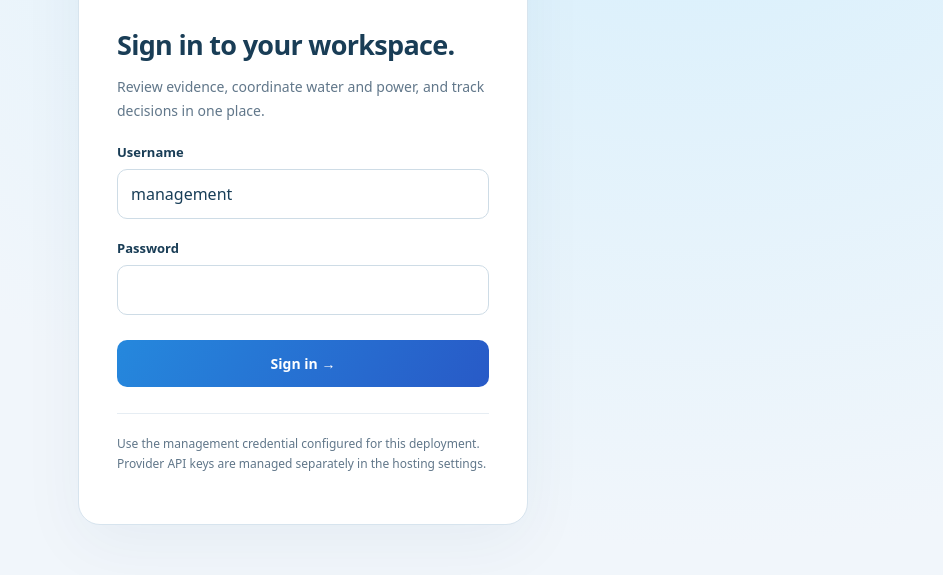
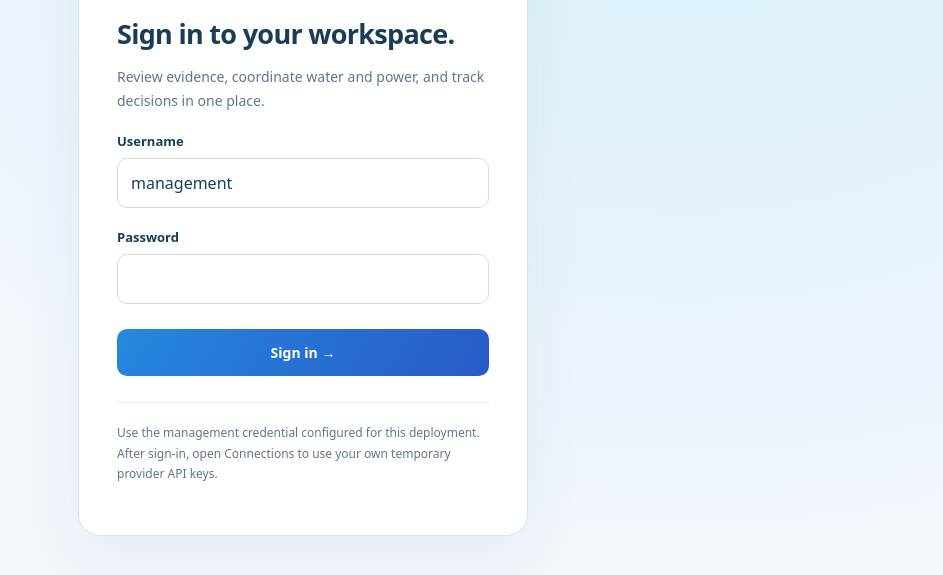
Before and after one commit to venuha/Jalasetu, a website: page app/static/login.html in a window 1280 px wide. Shown: the part 189-764 px from the top of the page, without its empty margins (337-1280 px from the left). Drawn offline with Linux system fonts and the light colour scheme.

Commit message:
Point sign-in guidance to temporary provider connections

```diff
--- a/app/static/login.html
+++ b/app/static/login.html
@@ -1,5 +1,5 @@
 <!doctype html><html lang="en"><head><meta charset="utf-8"><meta name="viewport" content="width=device-width,initial-scale=1"><title>Management sign-in · JalaSetu</title><style>
 *{box-sizing:border-box}body{margin:0;min-height:100vh;background:radial-gradient(ellipse at 80% 0%,#d6effc,transparent 65%),#f1f6fb;color:#193d56;font:16px system-ui,-apple-system,BlinkMacSystemFont,"Segoe UI",sans-serif;display:grid;place-items:center;padding:24px}.card{width:min(100%,450px);padding:38px;border:1px solid #d7e4ee;border-radius:22px;background:#fff;box-shadow:0 18px 65px #173f5b0d}.brand{font-size:29px;font-weight:800;letter-spacing:-1px}.eyebrow{margin-top:8px;font-size:10px;font-weight:700;letter-spacing:2px;color:#387ba4}h1{font-size:27px;line-height:1.2;margin:32px 0 12px;letter-spacing:-.7px}p{font-size:14px;line-height:1.7;color:#61778a}label{display:block;font-size:13px;font-weight:650;margin:20px 0 8px}input{width:100%;padding:13px;border:1px solid #cedce6;border-radius:10px;font:inherit;color:#183e58}input:focus{outline:3px solid #96d3f366;border-color:#2489c5}button{width:100%;margin-top:25px;padding:14px;border:0;border-radius:10px;background:linear-gradient(120deg,#2588dd,#285ac7);color:white;font:600 14px system-ui;cursor:pointer}button:disabled{opacity:.6;cursor:wait}.note{margin-top:26px;padding-top:20px;border-top:1px solid #e6edf3;font-size:12px}.error{color:#a82c3c;background:#fff0f2;border-radius:8px;padding:12px;font-size:13px;margin-top:18px}.error:empty{display:none}
-</style></head><body><main class="card"><div class="brand">◒ JalaSetu</div><div class="eyebrow">WATER OPERATIONS · MANAGEMENT WORKSPACE</div><h1>Sign in to your workspace.</h1><p>Review evidence, coordinate water and power, and track decisions in one place.</p><form id="signin"><label for="username">Username</label><input id="username" name="username" autocomplete="username" value="management" required maxlength="150"><label for="password">Password</label><input id="password" name="password" type="password" autocomplete="current-password" required maxlength="512"><div id="error" class="error" role="alert"></div><button id="submit" type="submit">Sign in →</button></form><p class="note">Use the management credential configured for this deployment. Provider API keys are managed separately in the hosting settings.</p></main><script>
+</style></head><body><main class="card"><div class="brand">◒ JalaSetu</div><div class="eyebrow">WATER OPERATIONS · MANAGEMENT WORKSPACE</div><h1>Sign in to your workspace.</h1><p>Review evidence, coordinate water and power, and track decisions in one place.</p><form id="signin"><label for="username">Username</label><input id="username" name="username" autocomplete="username" value="management" required maxlength="150"><label for="password">Password</label><input id="password" name="password" type="password" autocomplete="current-password" required maxlength="512"><div id="error" class="error" role="alert"></div><button id="submit" type="submit">Sign in →</button></form><p class="note">Use the management credential configured for this deployment. After sign-in, open Connections to use your own temporary provider API keys.</p></main><script>
 const form=document.getElementById('signin'),button=document.getElementById('submit'),error=document.getElementById('error');form.addEventListener('submit',async e=>{e.preventDefault();button.disabled=true;error.textContent='';try{const r=await fetch('/auth/login',{method:'POST',headers:{'Content-Type':'application/json'},credentials:'same-origin',body:JSON.stringify({username:form.username.value,password:form.password.value})});const data=await r.json();if(!r.ok)throw Error(data.detail||'Sign-in failed.');form.password.value='';location.assign('/')}catch(e){error.textContent=e.message;button.disabled=false}});
 </script></body></html>
```
